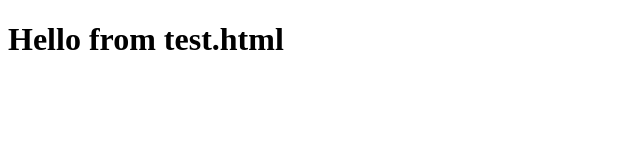
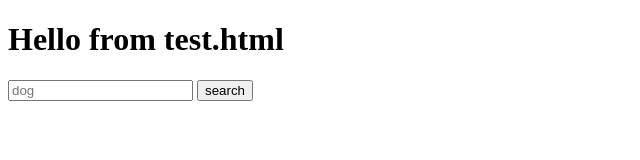
Before and after one commit to ghani-asim/node2019, a website: page public/test.html in a window 1280 px wide. Shown: the whole page, without its empty margins (0-640 px from the left). Drawn offline with Linux system fonts and the light colour scheme.

Commit message:
html form to send data through HTTP

```diff
--- a/public/test.html
+++ b/public/test.html
@@ -6,5 +6,10 @@
 </head>
 <body>
     <h1>Hello from test.html</h1>
+    <form action="/animal">
+        <input type="text" name="name" placeholder="dog">
+        <!-- <input type="text" name="family" placeholder="felidae"> -->
+        <input type="submit" value="search">
+    </form>
 </body>
 </html>
```
